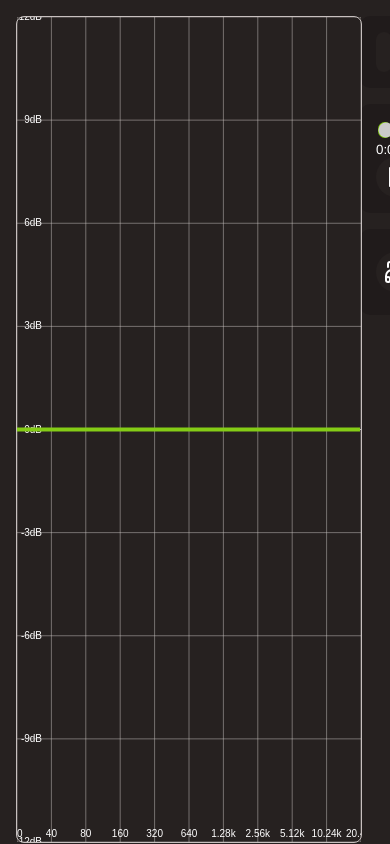
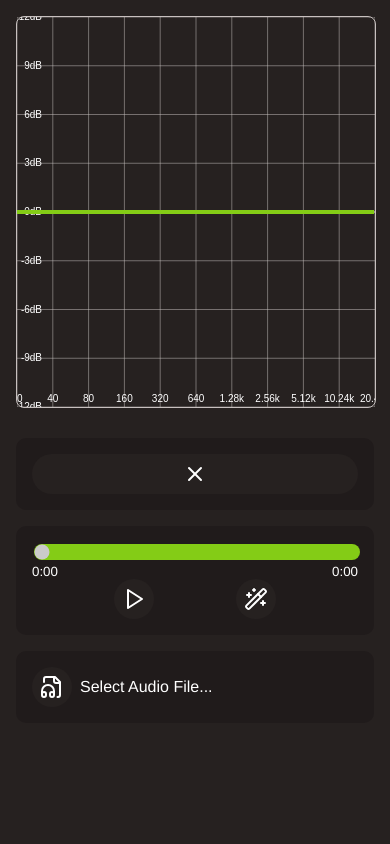
Before and after one commit to dov-vai/Aveqado, a React (Vite) app: page / in a window 390 px wide. Built offline with nearby package versions, Linux system fonts and the light colour scheme.

Commit message:
feat: canvas responsiveness, layout for mobile

```diff
--- a/src/App.css
+++ b/src/App.css
@@ -7,19 +7,26 @@
 
     color: var(--text-color);
     background-color: var(--background-color);
+    height: 100%;
+    width: 100%;
 }
 
 .container {
     display: flex;
     width: 100%;
-    height: 100vh;
+    height: 100%;
 }
 
 .canvas-area {
     width: 80%;
-    /* FIXME: the height is too much and is getting cut off */
-    height: 94%;
+    height: 100%;
     padding: 16px;
+    box-sizing: border-box;
+}
+
+.canvas-inner {
+    width: 100%;
+    height: 100%;
 }
 
 .sidebar {
@@ -27,6 +34,23 @@
     height: 100%;
     background-color: var(--background-color);
     box-sizing: border-box;
+}
+
+@media screen and (max-width: 768px) {
+    .container {
+        flex-direction: column;
+    }
+
+    .canvas-area {
+        width: 100%;
+        height: 50%;
+    }
+
+    .sidebar {
+        width: 100%;
+        height: 50%;
+        overflow: auto;
+    }
 }
 
 .card {
--- a/src/App.tsx
+++ b/src/App.tsx
@@ -44,16 +44,30 @@ function App() {
     };
 
     useEffect(() => {
+        const updateCanvasDimensions = () => {
             const width = canvasRef.current!.clientWidth;
             const height = canvasRef.current!.clientHeight;
             setWidth(width);
             setHeight(height);
+        };
+
+        updateCanvasDimensions();
+
+        const resizeObserver = new ResizeObserver(updateCanvasDimensions);
+        if (canvasRef.current) {
+            resizeObserver.observe(canvasRef.current);
+        }
+
+        return () => {
+            resizeObserver.disconnect();
+        };
     }, []);
 
     return (
         <>
             <div className="container">
-                <div className="canvas-area" ref={canvasRef}>
+                <div className="canvas-area">
+                    <div className="canvas-inner" ref={canvasRef}>
                         <EqSelection width={width}
                                      height={height}
                                      minFreq={minFreq}
@@ -61,6 +75,7 @@ function App() {
                                      appliedFilter={filter}
                                      filters={filters}
                                      setFilters={setFilters}/>
+                    </div>
                 </div>
                 <div className="sidebar">
                     <div className="card">
```
Lines whose indentation alone changed are shown as unchanged.
